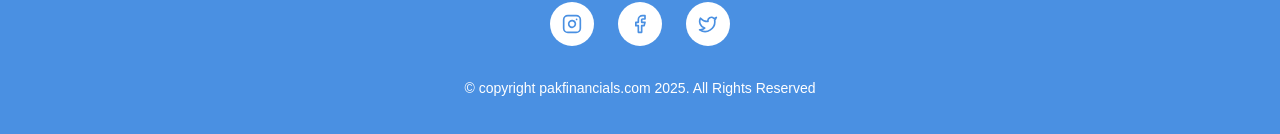
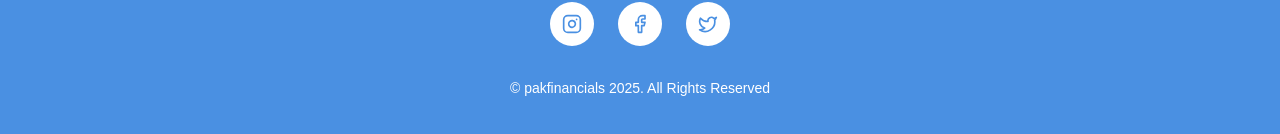
Before and after one commit to rajafawady/pak-financials, a Next.js app: page /home in a window 1280 px wide. Shown: the part 4381-4515 px from the top of the page. Built offline with nearby package versions, Linux system fonts and the light colour scheme; no server answers.

Commit message:
Improved bugs

```diff
--- a/src/components/FinancialFuture.tsx
+++ b/src/components/FinancialFuture.tsx
@@ -1,4 +1,4 @@
-import { FC } from 'react';
+import { FC, JSX } from 'react';
 import { PhoneCall, Search, MessageCircle } from 'lucide-react';
 
 interface FeatureCard {
--- a/src/components/Footer.tsx
+++ b/src/components/Footer.tsx
@@ -74,7 +74,7 @@ const Footer: FC = () => {
 
         {/* Copyright */}
         <div className="text-center text-sm">
-          <p>© copyright pakfinancials.com 2025. All Rights Reserved</p>
+          <p>© pakfinancials 2025. All Rights Reserved</p>
         </div>
       </div>
     </footer>
```
